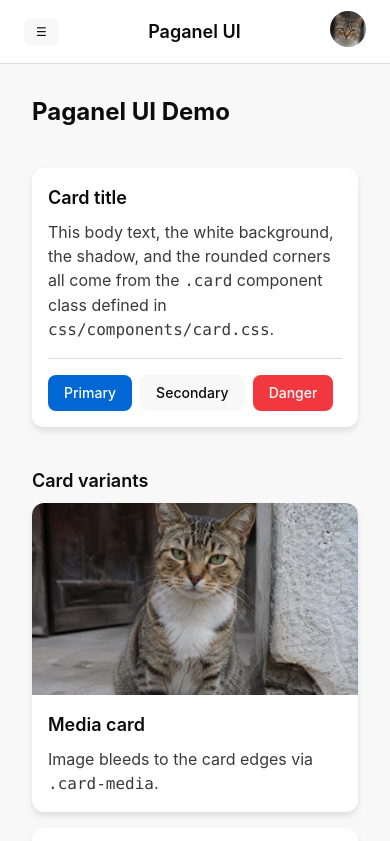
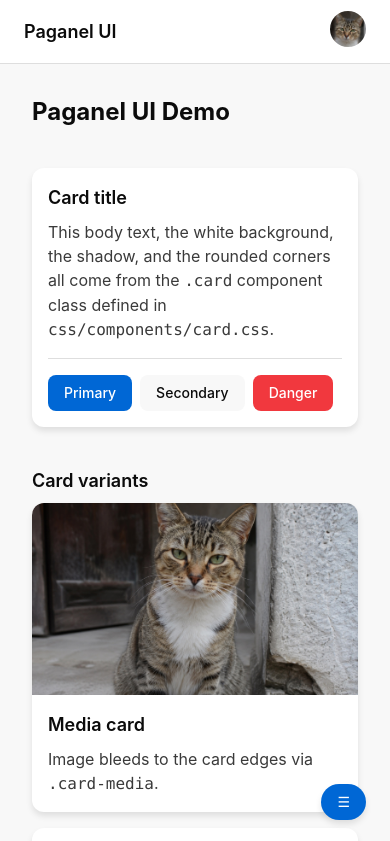
Before and after one commit to ihortok/paganel-ui, a website built with Vite: page demo/index.html in a window 390 px wide. Shown: the top 841 px of the page. Built offline with nearby package versions, Linux system fonts and the light colour scheme.

Commit message:
feat: add sidebar toggle button and adjust z-index for header

```diff
--- a/css/components/header.css
+++ b/css/components/header.css
@@ -1,8 +1,6 @@
 @layer components {
-  /* z-50: stays above .sidebar (z-40) and .sidebar-backdrop (z-30) so the
-     drawer toggle button remains visible and clickable while the drawer is open. */
   .header {
-    @apply fixed top-0 right-0 left-0 z-50 flex h-16 items-center justify-between gap-4
+    @apply fixed top-0 right-0 left-0 z-10 flex h-16 items-center justify-between gap-4
            border-b border-neutral-200 bg-white px-6
            lg:left-60;
   }
--- a/css/components/sidebar.css
+++ b/css/components/sidebar.css
@@ -47,4 +47,15 @@
   .sidebar-footer {
     @apply mt-auto border-t border-neutral-200 pt-4;
   }
+
+  /*
+   * Floating drawer toggle, fixed to the bottom-right corner. z-50 — above
+   * .header (z-10), .sidebar-backdrop (z-30), and .sidebar (z-40) — so it
+   * stays visible and clickable as the close control while the drawer (and
+   * its full-viewport backdrop) is open. lg:hidden: no toggle needed once
+   * the sidebar is permanently visible.
+   */
+  .sidebar-toggle {
+    @apply fixed right-6 bottom-6 z-50 rounded-full shadow-ds-md lg:hidden;
+  }
 }
--- a/demo/index.html
+++ b/demo/index.html
@@ -22,10 +22,9 @@
       </aside>
     </div>
 
-    <header class="header">
     <button
       type="button"
-        class="btn btn-secondary btn-sm lg:hidden"
+      class="btn btn-primary btn-md sidebar-toggle"
       data-ds-toggle="drawer"
       aria-controls="sidebar-drawer"
       aria-expanded="false"
@@ -33,6 +32,8 @@
     >
       ☰
     </button>
+
+    <header class="header">
       <span class="header-brand">Paganel UI</span>
       <nav class="header-nav hidden lg:flex gap-4">
         <a href="#">Docs</a>
```
Lines whose indentation alone changed are shown as unchanged.
